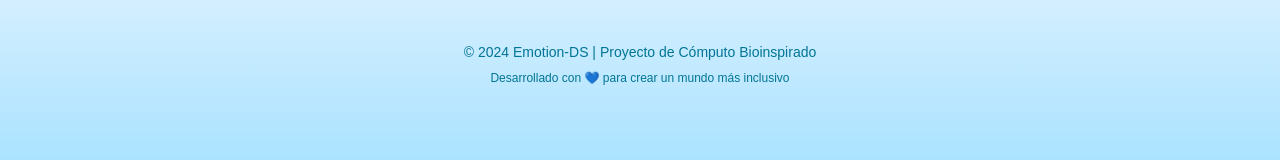
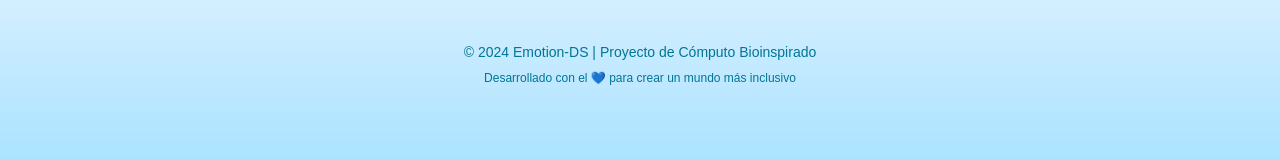
Before and after one commit to tessarivas/EmotionDS, a Next.js app: page / in a window 1280 px wide. Shown: the part 2850-3010 px from the top of the page. Built offline with nearby package versions, Linux system fonts and the light colour scheme.

Commit message:
hola soy yo de nuevo

```diff
--- a/src/components/FootSection.js
+++ b/src/components/FootSection.js
@@ -18,7 +18,7 @@ export default function FootSection() {
           © 2024 Emotion-DS | Proyecto de Cómputo Bioinspirado
         </p>
         <p className="text-xs">
-          Desarrollado con 💙 para crear un mundo más inclusivo
+          Desarrollado con el 💙 para crear un mundo más inclusivo
         </p>
       </div>
     </section>
```
